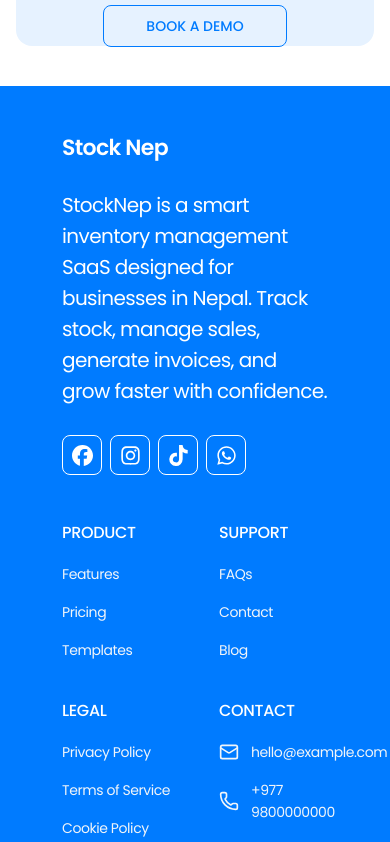
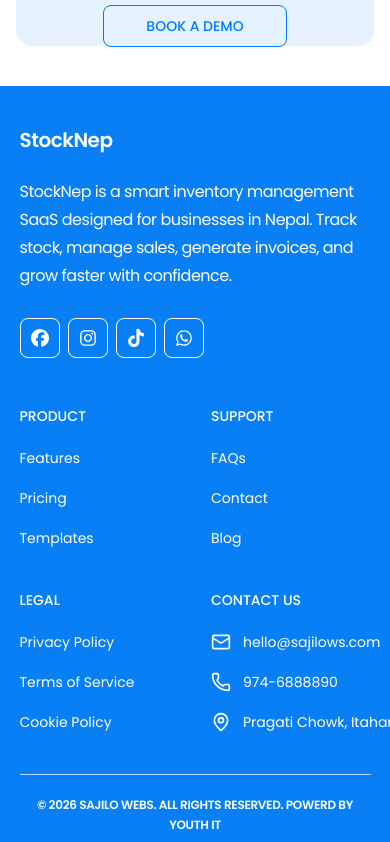
Before and after one commit to ChamlingUttam/nepstock, a Next.js app: page / in a window 390 px wide. Shown: the part 7500-8342 px from the top of the page. Built offline with nearby package versions, Linux system fonts and the light colour scheme.

Commit message:
feat: updated the navbar and footer section

```diff
--- a/components/common/Footer.tsx
+++ b/components/common/Footer.tsx
@@ -5,19 +5,19 @@
 
 export default function Footer() {
   return (
-    <footer className="w-full bg-[#007BFF] px-[62px] py-12 text-white">
-      <div className="w-full">
+    <footer className="w-full bg-[#087ff5] text-white">
+      <div className="mx-auto w-[90%] py-10 sm:py-12 lg:py-14">
 
         {/* Main Footer */}
-        <div className="flex flex-col gap-12 lg:flex-row lg:justify-between">
+        <div className="flex flex-col gap-12 lg:grid lg:grid-cols-[0.95fr_1.05fr] lg:gap-10 xl:gap-12">
 
           {/* Left Section */}
-          <div className="max-w-[560px]">
-            <h1 className="mb-7 text-[22px] font-semibold leading-7 tracking-[-0.03em]">
-              Stock Nep
-            </h1>
+          <div className="w-full">
+            <h2 className="mb-6 text-xl font-semibold leading-7 tracking-tight sm:text-[22px]">
+              StockNep
+            </h2>
 
-            <p className="max-w-[560px] text-[20px] font-normal leading-[31px] tracking-[-0.03em]">
+            <p className="w-full max-w-2xl text-base font-normal leading-7 tracking-[-0.03em] sm:text-lg">
               StockNep is a smart inventory management SaaS designed for
               businesses in Nepal. Track stock, manage sales, generate
               invoices, and grow faster with confidence.
@@ -27,58 +27,71 @@
             <div className="mt-7 flex items-center gap-2">
               <a
                 href="#"
-                className="flex h-10 w-10 items-center justify-center rounded-lg border border-white transition hover:bg-white hover:text-[#007BFF]"
+                aria-label="Facebook"
+                className="flex h-10 w-10 items-center justify-center rounded-lg border border-white transition hover:bg-white hover:text-[#087ff5]"
               >
-                <FaFacebook size={21} />
+                <FaFacebook className="text-lg sm:text-xl" />
               </a>
 
               <a
                 href="#"
-                className="flex h-10 w-10 items-center justify-center rounded-lg border border-white transition hover:bg-white hover:text-[#007BFF]"
+                aria-label="Instagram"
+                className="flex h-10 w-10 items-center justify-center rounded-lg border border-white transition hover:bg-white hover:text-[#087ff5]"
               >
-                <FaInstagram size={21} />
+                <FaInstagram className="text-lg sm:text-xl" />
               </a>
 
               <a
                 href="#"
-                className="flex h-10 w-10 items-center justify-center rounded-lg border border-white transition hover:bg-white hover:text-[#007BFF]"
+                aria-label="TikTok"
+                className="flex h-10 w-10 items-center justify-center rounded-lg border border-white transition hover:bg-white hover:text-[#087ff5]"
               >
-                <FaTiktok size={21} />
+                <FaTiktok className="text-lg sm:text-xl" />
               </a>
 
               <a
                 href="#"
-                className="flex h-10 w-10 items-center justify-center rounded-lg border border-white transition hover:bg-white hover:text-[#007BFF]"
+                aria-label="WhatsApp"
+                className="flex h-10 w-10 items-center justify-center rounded-lg border border-white transition hover:bg-white hover:text-[#087ff5]"
               >
-                <FaWhatsapp size={21} />
+                <FaWhatsapp className="text-lg sm:text-xl" />
               </a>
             </div>
           </div>
 
           {/* Right Sections */}
-          <div className="grid grid-cols-2 gap-x-12 gap-y-10 sm:grid-cols-4 lg:min-w-[650px] lg:gap-x-16">
+          <div className="grid grid-cols-2 gap-x-8 gap-y-10 sm:grid-cols-4 sm:gap-x-6 lg:gap-x-8">
 
             {/* Product */}
             <div>
-              <h2 className="mb-5 text-[16px] font-medium uppercase leading-5 tracking-[-0.02em]">
+              <h3 className="mb-5 text-sm font-medium uppercase leading-5 sm:text-base">
                 Product
-              </h2>
+              </h3>
 
-              <ul className="flex flex-col gap-4 text-[14px] font-normal leading-[22px] tracking-[-0.03em] text-[#F1F5F9]">
+              <ul className="flex flex-col gap-4 text-sm leading-6">
                 <li>
-                  <Link href="/feature" className="transition hover:opacity-70">
+                  <Link
+                    href="/feature"
+                    className="transition-opacity hover:opacity-70"
+                  >
                     Features
                   </Link>
                 </li>
 
                 <li>
-                  <Link href="/pricing" className="transition hover:opacity-70">
+                  <Link
+                    href="/pricing"
+                    className="transition-opacity hover:opacity-70"
+                  >
                     Pricing
                   </Link>
                 </li>
 
                 <li>
-                  <a href="#" className="transition hover:opacity-70">
+                  <a
+                    href="#"
+                    className="transition-opacity hover:opacity-70"
+                  >
                     Templates
                   </a>
                 </li>
@@ -87,25 +100,34 @@
 
             {/* Support */}
             <div>
-              <h2 className="mb-5 text-[16px] font-medium uppercase leading-5 tracking-[-0.02em]">
+              <h3 className="mb-5 text-sm font-medium uppercase leading-5 sm:text-base">
                 Support
-              </h2>
+              </h3>
 
-              <ul className="flex flex-col gap-4 text-[14px] font-normal leading-[22px] tracking-[-0.03em] text-[#F1F5F9]">
+              <ul className="flex flex-col gap-4 text-sm leading-6">
                 <li>
-                  <Link href="/faqs" className="transition hover:opacity-70">
+                  <Link
+                    href="/faqs"
+                    className="transition-opacity hover:opacity-70"
+                  >
                     FAQs
                   </Link>
                 </li>
 
                 <li>
-                  <Link href="/contact" className="transition hover:opacity-70">
+                  <Link
+                    href="/contact"
+                    className="transition-opacity hover:opacity-70"
+                  >
                     Contact
                   </Link>
                 </li>
 
                 <li>
-                  <Link href="/blog" className="transition hover:opacity-70">
+                  <Link
+                    href="/blog"
+                    className="transition-opacity hover:opacity-70"
+                  >
                     Blog
                   </Link>
                 </li>
@@ -114,15 +136,15 @@
 
             {/* Legal */}
             <div>
-              <h2 className="mb-5 text-[16px] font-medium uppercase leading-5 tracking-[-0.02em]">
+              <h3 className="mb-5 text-sm font-medium uppercase leading-5 sm:text-base">
                 Legal
-              </h2>
+              </h3>
 
-              <ul className="flex flex-col gap-4 text-[14px] font-normal leading-[22px] tracking-[-0.03em] text-[#F1F5F9]">
+              <ul className="flex flex-col gap-4 text-sm leading-6">
                 <li>
                   <Link
                     href="/privacy-policy"
-                    className="transition hover:opacity-70"
+                    className="transition-opacity hover:opacity-70"
                   >
                     Privacy Policy
                   </Link>
@@ -131,7 +153,7 @@
                 <li>
                   <Link
                     href="/Term-of-service"
-                    className="transition hover:opacity-70"
+                    className="transition-opacity hover:opacity-70"
                   >
                     Terms of Service
                   </Link>
@@ -140,7 +162,7 @@
                 <li>
                   <Link
                     href="/cookie-policy"
-                    className="transition hover:opacity-70"
+                    className="transition-opacity hover:opacity-70"
                   >
                     Cookie Policy
                   </Link>
@@ -150,20 +172,20 @@
 
             {/* Contact */}
             <div>
-              <h2 className="mb-5 text-[16px] font-medium uppercase leading-5 tracking-[-0.02em]">
-                Contact
-              </h2>
+              <h3 className="mb-5 text-sm font-medium uppercase leading-5 sm:text-base">
+                Contact Us
+              </h3>
 
-              <ul className="flex flex-col gap-4 text-[14px] font-normal leading-[22px] tracking-[-0.03em] text-[#F1F5F9]">
+              <ul className="flex flex-col gap-4 text-sm leading-6">
 
                 <li className="flex items-center gap-3">
                   <Mail className="h-5 w-5 shrink-0" strokeWidth={2} />
 
                   <a
-                    href="mailto:hello@example.com"
-                    className="transition hover:opacity-70"
+                    href="mailto:hello@sajilows.com"
+                    className="whitespace-nowrap transition-opacity hover:opacity-70"
                   >
-                    hello@example.com
+                    hello@sajilows.com
                   </a>
                 </li>
 
@@ -171,32 +193,32 @@
                   <Phone className="h-5 w-5 shrink-0" strokeWidth={2} />
 
                   <a
-                    href="tel:+9779800000000"
-                    className="transition hover:opacity-70"
+                    href="tel:9746888890"
+                    className="whitespace-nowrap transition-opacity hover:opacity-70"
                   >
-                    +977 9800000000
+                    974-6888890
                   </a>
                 </li>
 
                 <li className="flex items-center gap-3">
                   <MapPin className="h-5 w-5 shrink-0" strokeWidth={2} />
 
-                  <span>Kathmandu, Nepal</span>
+                  <span className="whitespace-nowrap">
+                    Pragati Chowk, Itahari
+                  </span>
                 </li>
 
               </ul>
             </div>
-
           </div>
         </div>
 
-        {/* Bottom */}
-        <div className="mt-9 border-t border-white/40 pt-5">
-          <p className="text-center text-[16px] font-medium uppercase leading-5 tracking-[-0.02em]">
-            © 2026 Sajilo Webs. All Rights Reserved. Powered by Youth IT
+        {/* Bottom Divider */}
+        <div className="mt-10 border-t border-white/70 pt-5 sm:mt-12 sm:pt-6">
+          <p className="text-center text-xs font-semibold uppercase leading-5 tracking-tight sm:text-sm">
+            © 2026 Sajilo Webs. All Rights Reserved. Powerd by Youth IT
           </p>
         </div>
-
       </div>
     </footer>
   );
--- a/components/common/Navbar.tsx
+++ b/components/common/Navbar.tsx
@@ -8,10 +8,10 @@
 
 const navItems = [
   { name: "Home", href: "/" },
-  { name: "Features", href: "/feature" },
-  { name: "Pricing", href: "/pricing" },
   { name: "About Us", href: "/about" },
-  { name: "Blog", href: "/blog" },
+  { name: "Blogs", href: "/blog" },
+    { name: "Contact", href: "/contact" },
+
 ];
 
 export default function Navbar() {
```
